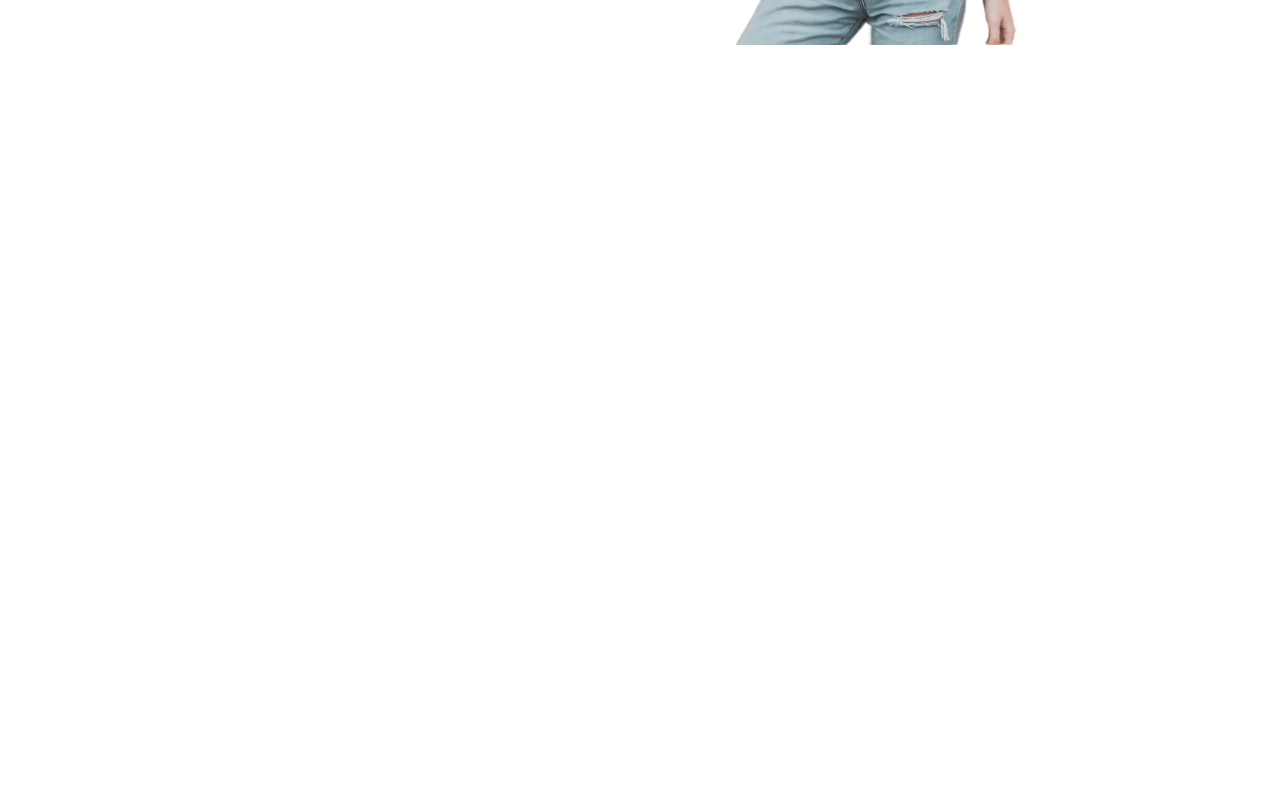
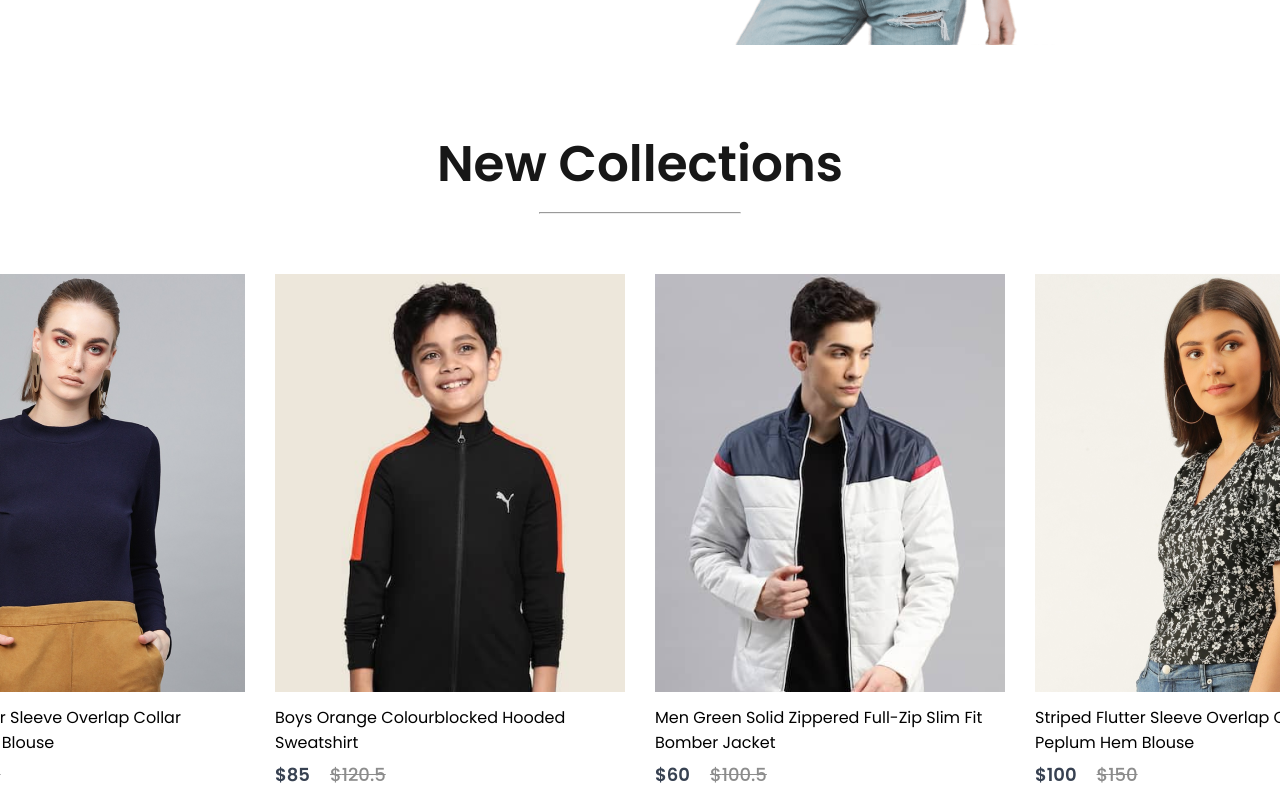
Before and after one commit to yuronn5/e-commerce_shop, a React (Create React App) app: page / in a window 1280 px wide. Shown: the part 1320-2120 px from the top of the page. Before the commit the page ends 1447 px from the top, so only its background shows below. Built offline with nearby package versions, Linux system fonts and the light colour scheme; the HTML template or start-up script is replaced by a standard one.

Commit message:
new collections component

```diff
--- /dev/null
+++ b/src/Components/NewCollections/NewCollections.css
@@ -0,0 +1,24 @@
+.new-collections {
+    display: flex;
+    flex-direction: column;
+    align-items: center;
+    height: 90vh;
+    gap: 10px;
+}
+.new-collections h1 {
+    color: #171717;
+    font-size: 50px;
+    font-weight: 600;
+}
+.new-collections  hr {
+    width: 200px;
+    height: 6px;
+    border-radius: 10px;
+    background: #252525;
+}
+.collections {
+    display: grid;
+    grid-template-columns: 1fr 1fr 1fr 1fr;
+    margin-top: 50px;
+    gap: 30px;
+}
--- /dev/null
+++ b/src/Components/NewCollections/NewCollections.jsx
@@ -0,0 +1,20 @@
+import React from 'react';
+import './NewCollections.css';
+import new_collection from '../Assets/new_collections.js';
+import Item from '../Item/Item';
+
+const NewCollections = () => {
+  return (
+    <div className='new-collections'>
+        <h1>New Collections</h1>
+        <hr/>
+        <div className="collections">
+            {new_collection.map((item, i) => (
+                <Item key={i} id={item.id} name={item.name} image={item.image} new_price={item.new_price} old_price={item.old_price} />
+            ))}
+        </div>
+    </div>
+  )
+}
+
+export default NewCollections
--- a/src/Pages/Shop.jsx
+++ b/src/Pages/Shop.jsx
@@ -2,6 +2,7 @@
 import Hero from '../Components/Hero/Hero'
 import Popular from '../Components/Popular/Popular'
 import Offers from '../Components/Offers/Offers'
+import NewCollections from '../Components/NewCollections/NewCollections'
 
 const Shop = () => {
   return (
@@ -9,6 +10,7 @@
         <Hero />
         <Popular/>
         <Offers/>
+        <NewCollections/>
     </div>
   )
 }
```
